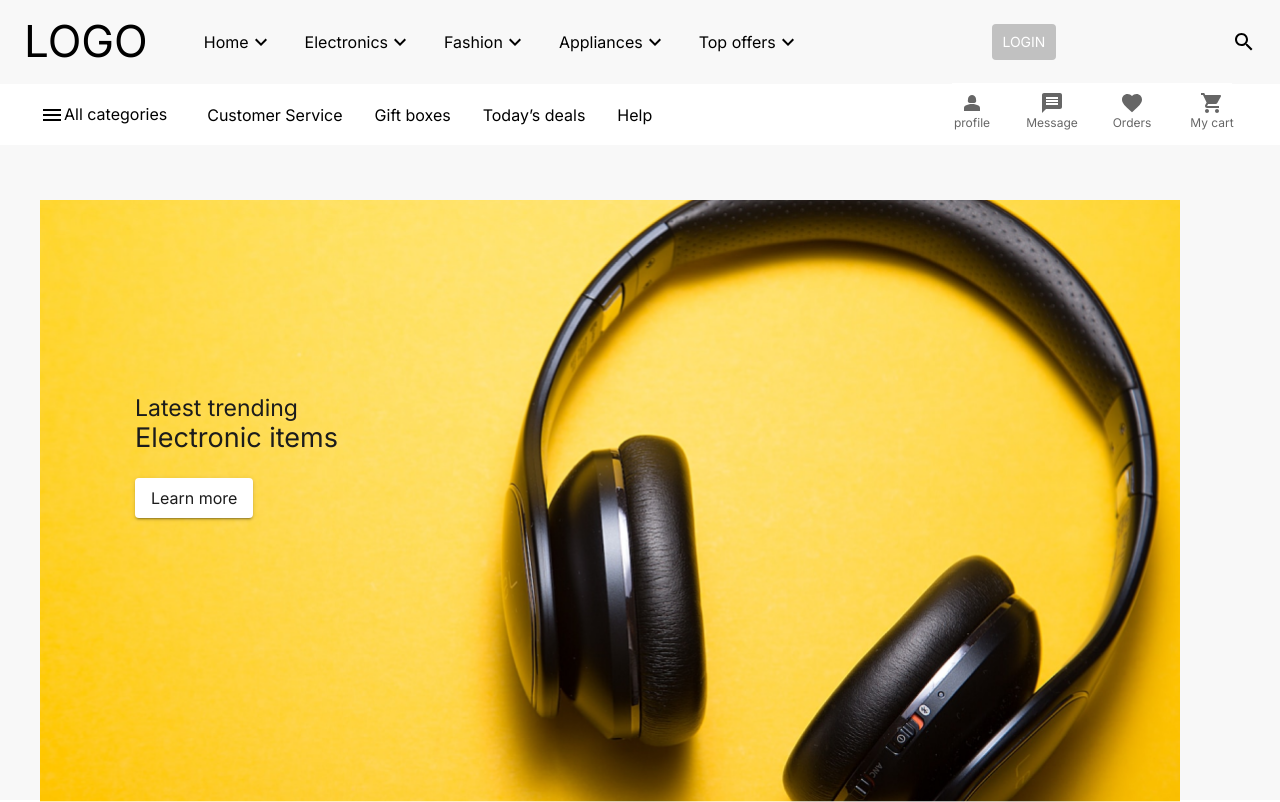
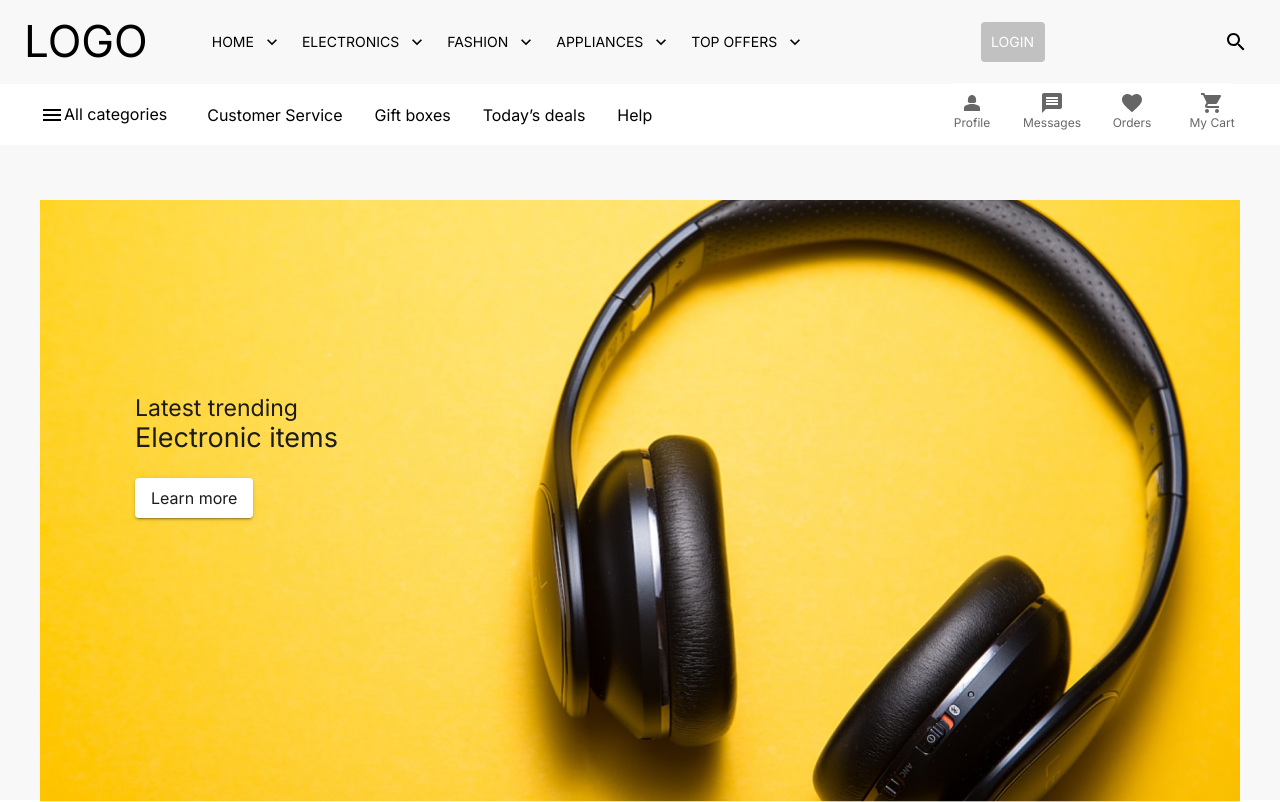
Before and after one commit to siddharth17vaishnav/ViewCommerce, a React (Vite) app: page / in a window 1280 px wide. Built offline with nearby package versions, Linux system fonts and the light colour scheme.

Commit message:
active dropdowns on primary navbar & responsive primary navbar

```diff
--- /dev/null
+++ b/src/Components/CustomizedMenus.tsx
@@ -0,0 +1,137 @@
+import React, { useRef } from 'react'
+import { styled, alpha } from '@mui/material/styles'
+import Button from '@mui/material/Button'
+import Menu, { MenuProps } from '@mui/material/Menu'
+import MenuItem from '@mui/material/MenuItem'
+import { Box, useMediaQuery } from '@mui/material'
+import KeyboardArrowDownIcon from '@mui/icons-material/KeyboardArrowDown'
+import SearchIcon from '@mui/icons-material/Search'
+import IconButton from '@mui/material/IconButton'
+import myList from './NavbarList'
+
+const StyledMenu = styled((props: MenuProps) => (
+  <Menu
+    elevation={0}
+    anchorOrigin={{
+      vertical: 'bottom',
+      horizontal: 'right'
+    }}
+    transformOrigin={{
+      vertical: 'top',
+      horizontal: 'right'
+    }}
+    {...props}
+  />
+))(({ theme }) => ({
+  '& .MuiPaper-root': {
+    borderRadius: 6,
+    marginTop: theme.spacing(1),
+    minWidth: 180,
+    color: theme.palette.mode === 'light' ? 'rgb(55, 65, 81)' : theme.palette.grey[300],
+    boxShadow:
+      'rgb(255, 255, 255) 0px 0px 0px 0px, rgba(0, 0, 0, 0.05) 0px 0px 0px 1px, rgba(0, 0, 0, 0.1) 0px 10px 15px -3px, rgba(0, 0, 0, 0.05) 0px 4px 6px -2px',
+    '& .MuiMenu-list': {
+      padding: '4px 0'
+    },
+    '& .MuiMenuItem-root': {
+      '& .MuiSvgIcon-root': {
+        fontSize: 18,
+        color: theme.palette.text.secondary,
+        marginRight: theme.spacing(1.5)
+      },
+      '&:active': {
+        backgroundColor: alpha(theme.palette.primary.main, theme.palette.action.selectedOpacity)
+      }
+    }
+  }
+}))
+
+export default function CustomizedMenus() {
+  const [anchorEl, setAnchorEl] = React.useState<null | HTMLElement>(null)
+  const open = Boolean(anchorEl)
+  const selectedButtonRef = useRef<(EventTarget & HTMLButtonElement) | null>(null)
+  const selectedButton = selectedButtonRef.current?.textContent
+
+  const isLargeScreen = useMediaQuery('(min-width:1200px)')
+
+  const handleClick = (event: React.MouseEvent<HTMLButtonElement>) => {
+    setAnchorEl(event.currentTarget)
+    selectedButtonRef.current = event.currentTarget
+  }
+  const handleClose = () => {
+    setAnchorEl(null)
+  }
+
+  return (
+    <Box
+      sx={{
+        width: '100%',
+        display: 'flex',
+        // alignItems: 'center',
+        position: 'relative',
+        flexDirection: isLargeScreen ? 'row' : 'column',
+        justifyContent: isLargeScreen ? 'space-between' : 'center',
+        ml: isLargeScreen ? 6 : 0,
+        mt: isLargeScreen ? 0 : 2
+      }}>
+      {myList.menuItems.map((item, ind) => {
+        return (
+          <Button
+            ref={selectedButtonRef}
+            key={ind}
+            id="demo-customized-button"
+            aria-controls={open ? 'demo-customized-menu' : undefined}
+            aria-haspopup="true"
+            aria-expanded={open ? 'true' : undefined}
+            disableElevation
+            onClick={handleClick}
+            endIcon={<KeyboardArrowDownIcon />}
+            sx={{
+              color: '#000000',
+              ml: isLargeScreen ? 1 : 0,
+              mb: isLargeScreen ? 0 : 2,
+              width: isLargeScreen ? null : '150px',
+              fontWeight: 600
+            }}>
+            {item.title}
+          </Button>
+        )
+      })}
+      <Button sx={{ background: '#C1C1C1', color: '#fff', ml: isLargeScreen ? 'auto' : 0 }}>
+        Login
+      </Button>
+      <IconButton
+        sx={{
+          color: '#000000',
+          cursor: 'pointer',
+          ml: isLargeScreen ? 'auto' : 0,
+          position: isLargeScreen ? '' : 'absolute',
+          top: 0,
+          right: 0
+        }}>
+        <SearchIcon />
+      </IconButton>
+      <StyledMenu
+        id="demo-customized-menu"
+        MenuListProps={{
+          'aria-labelledby': 'demo-customized-button'
+        }}
+        anchorEl={anchorEl}
+        open={open}
+        onClose={handleClose}>
+        {myList.menuItems.map(item => {
+          const title = item.title
+          if (title === selectedButton) {
+            return item.submenu?.map((submenuItems, index) => {
+              return (
+                <MenuItem onClick={handleClose} key={index} disableRipple>
+                  {submenuItems.title}
+                </MenuItem>
+              )
+            })
+          }
+        })}
+      </StyledMenu>
+    </Box>
+  )
+}
--- a/src/Components/Hero.tsx
+++ b/src/Components/Hero.tsx
@@ -16,7 +16,6 @@ const Hero = () => {
             backgroundImage: `url(${banner})`,
             backgroundSize: 'cover',
             backgroundPosition: 'center',
-            width: '95%',
             height: '100%'
           }}>
           <Box
--- a/src/Components/Navbar.tsx
+++ b/src/Components/Navbar.tsx
@@ -1,20 +1,10 @@
 import Typography from '@mui/material/Typography'
 import AppBar from '@mui/material/AppBar'
 import Toolbar from '@mui/material/Toolbar'
-import ExpandMoreIcon from '@mui/icons-material/ExpandMore'
-import SearchIcon from '@mui/icons-material/Search'
-import Button from '@mui/material/Button'
-
-import myList from './NavbarList'
-import {
-  Box,
-  List,
-  ListItem,
-  ListItemButton,
-  ListItemText,
-  createTheme,
-  ThemeProvider
-} from '@mui/material'
+import { Box, createTheme, ThemeProvider } from '@mui/material'
+import { useMediaQuery } from '@mui/material'
+import CustomizedMenus from './CustomizedMenus'
+import TemporaryDrawer from './TemporaryDrawer'
 
 const Navbar = () => {
   const theme = createTheme({
@@ -22,15 +12,7 @@ const Navbar = () => {
       fontFamily: 'Inter, Arial, sans-serif'
     }
   })
-
-  let navItem = myList.Li.map(item => {
-    return (
-      <ListItemButton key={item}>
-        <ListItemText primary={item} />
-        <ExpandMoreIcon />
-      </ListItemButton>
-    )
-  })
+  const isLargeScreen = useMediaQuery('(min-width:1200px)')
   return (
     <ThemeProvider theme={theme}>
       <Box>
@@ -38,7 +20,6 @@ const Navbar = () => {
           <Toolbar
             sx={{
               display: 'flex',
-              // justifyContent: 'space-evenly',
               alignItems: 'center'
             }}>
             <Typography
@@ -47,15 +28,8 @@ const Navbar = () => {
               sx={{ fontSize: '44px', color: '#000', fontWeight: 700 }}>
               LOGO
             </Typography>
-            <List
-              sx={{
-                color: '#000000',
-                ml: 5
-              }}>
-              <ListItem disablePadding>{navItem}</ListItem>
-            </List>
-            <Button sx={{ background: '#C1C1C1', color: '#fff', ml: 'auto' }}>Login</Button>
-            <SearchIcon sx={{ color: '#000000', cursor: 'pointer', ml: 'auto' }} />
+            {isLargeScreen && <CustomizedMenus />}
+            {!isLargeScreen && <TemporaryDrawer />}
           </Toolbar>
         </AppBar>
       </Box>
--- a/src/Components/NavbarList.ts
+++ b/src/Components/NavbarList.ts
@@ -1,40 +1,95 @@
-import Person2Icon from "@mui/icons-material/Person2";
-import MessageIcon from "@mui/icons-material/Message";
-import FavoriteIcon from "@mui/icons-material/Favorite";
-import ShoppingCartIcon from "@mui/icons-material/ShoppingCart";
+import Person2Icon from '@mui/icons-material/Person2'
+import MessageIcon from '@mui/icons-material/Message'
+import FavoriteIcon from '@mui/icons-material/Favorite'
+import ShoppingCartIcon from '@mui/icons-material/ShoppingCart'
 
 interface Item {
-  icon: React.ComponentType;
-  text: string;
+  icon: React.ComponentType
+  text: string
 }
 
-const Li: string[] = [
-  "Home",
-  "Electronics",
-  "Fashion",
-  "Appliances",
-  "Top offers",
-];
+interface MenuItem {
+  title: string
+  submenu?: MenuItem[]
+}
 
-const x: string[] = ["Customer Service", "Gift boxes", "Today’s deals", "Help"];
+const menuItems: MenuItem[] = [
+  {
+    title: 'Home',
+    submenu: [
+      {
+        title: 'web dev Home'
+      },
+      {
+        title: 'web design'
+      }
+    ]
+  },
+  {
+    title: 'Electronics',
+    submenu: [
+      {
+        title: 'web dev Elect'
+      },
+      {
+        title: 'web design'
+      }
+    ]
+  },
+  {
+    title: 'Fashion',
+    submenu: [
+      {
+        title: 'web dev fash'
+      },
+      {
+        title: 'web design'
+      }
+    ]
+  },
+  {
+    title: 'Appliances',
+    submenu: [
+      {
+        title: 'web dev app'
+      },
+      {
+        title: 'web design'
+      }
+    ]
+  },
+  {
+    title: 'Top offers',
+    submenu: [
+      {
+        title: 'web dev offers'
+      },
+      {
+        title: 'web design'
+      }
+    ]
+  }
+]
 
-const y: Item[] = [
+const topOptions: string[] = ['Customer Service', 'Gift boxes', 'Today’s deals', 'Help']
+
+const sideMenuItems: Item[] = [
   {
     icon: Person2Icon,
-    text: "profile",
+    text: 'Profile'
   },
   {
     icon: MessageIcon,
-    text: "Message",
+    text: 'Messages'
   },
   {
     icon: FavoriteIcon,
-    text: "Orders",
+    text: 'Orders'
   },
   {
     icon: ShoppingCartIcon,
-    text: "My cart",
-  },
-];
+    text: 'My Cart'
+  }
+]
 
-export default { Li, x, y };
+export default { menuItems, topOptions, sideMenuItems }
--- a/src/Components/SubNavbar.tsx
+++ b/src/Components/SubNavbar.tsx
@@ -11,12 +11,8 @@ import {
 import MenuIcon from '@mui/icons-material/Menu'
 import Typography from '@mui/material/Typography'
 import myList from './NavbarList'
-import AppBar from '@mui/material/AppBar'
-import Toolbar from '@mui/material/Toolbar'
 import BottomNavigation from '@mui/material/BottomNavigation'
 import BottomNavigationAction from '@mui/material/BottomNavigationAction'
-
-console.log(myList.x)
 
 const SubNavbar = () => {
   const theme = createTheme({
@@ -25,7 +21,7 @@ const SubNavbar = () => {
     }
   })
 
-  let navItem = myList.x.map(item => {
+  let navItem = myList.topOptions.map(item => {
     return (
       <ListItemButton key={item} sx={{ fontSize: '16px', fontWeight: 500 }}>
         <ListItemText primary={item} />
@@ -33,7 +29,7 @@ const SubNavbar = () => {
     )
   })
 
-  let navigation = myList.y.map((item, ind) => {
+  let navigation = myList.sideMenuItems.map((item, ind) => {
     const { icon: IconComponent, text } = item
     return <BottomNavigationAction key={ind} label={text} icon={<IconComponent />} />
   })
@@ -48,7 +44,6 @@ const SubNavbar = () => {
           pl: 5,
           pr: 3
         }}>
-        {/* <Container sx={{ display: 'flex', alignItems: 'center' }}> */}
         <Box sx={{ display: 'flex', alignItems: 'center' }}>
           <MenuIcon />
           <Typography
@@ -69,18 +64,9 @@ const SubNavbar = () => {
               fontSize: '9.36px',
               ml: 'auto'
             }}>
-            <BottomNavigation
-              showLabels
-              // value={value}
-              // onChange={(event, newValue) => {
-              //   setValue(newValue);
-              // }}
-            >
-              {navigation}
-            </BottomNavigation>
+            <BottomNavigation showLabels>{navigation}</BottomNavigation>
           </Box>
         </Container>
-        {/* </Container> */}
       </Box>
     </ThemeProvider>
   )
--- /dev/null
+++ b/src/Components/TemporaryDrawer.tsx
@@ -0,0 +1,36 @@
+import Drawer from '@mui/material/Drawer'
+import CustomizedMenus from './CustomizedMenus'
+import { useState } from 'react'
+import MenuIcon from '@mui/icons-material/Menu'
+import { useMediaQuery } from '@mui/material'
+
+const TemporaryDrawer = () => {
+  const [open, setOpen] = useState(false)
+
+  const isLargeScreen = useMediaQuery('(max-width:1200px)')
+  console.log(isLargeScreen)
+
+  return (
+    <>
+      <Drawer
+        open={open}
+        onClose={() => setOpen(false)}
+        sx={{
+          width: '240px',
+          flexShrink: 0,
+          '& .MuiDrawer-paper': {
+            width: '240px'
+          }
+        }}>
+        <CustomizedMenus />
+      </Drawer>
+      {isLargeScreen && (
+        <MenuIcon
+          onClick={() => setOpen(!open)}
+          sx={{ ml: 'auto', color: '#000000', cursor: 'pointer' }}
+        />
+      )}
+    </>
+  )
+}
+export default TemporaryDrawer
```
Also changed, not shown: src/App.tsx (+8 -7 lines).
